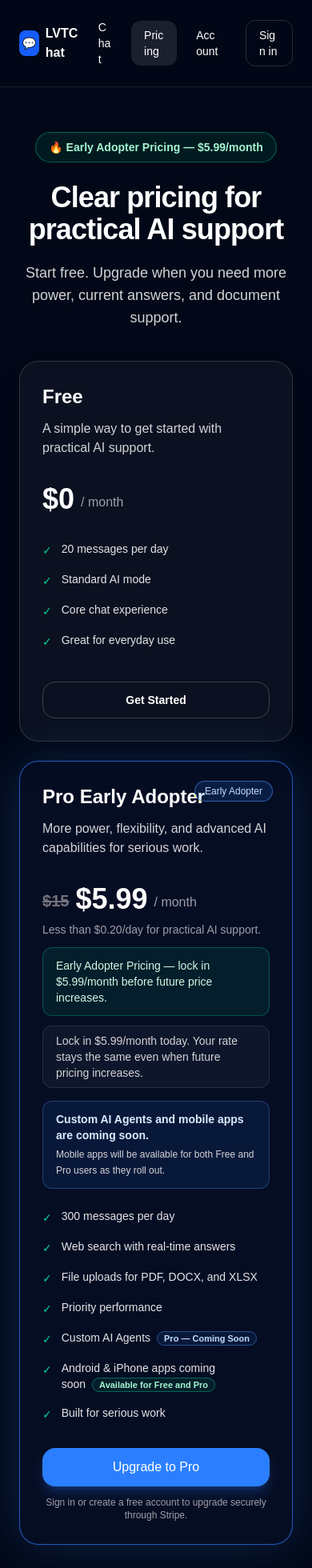
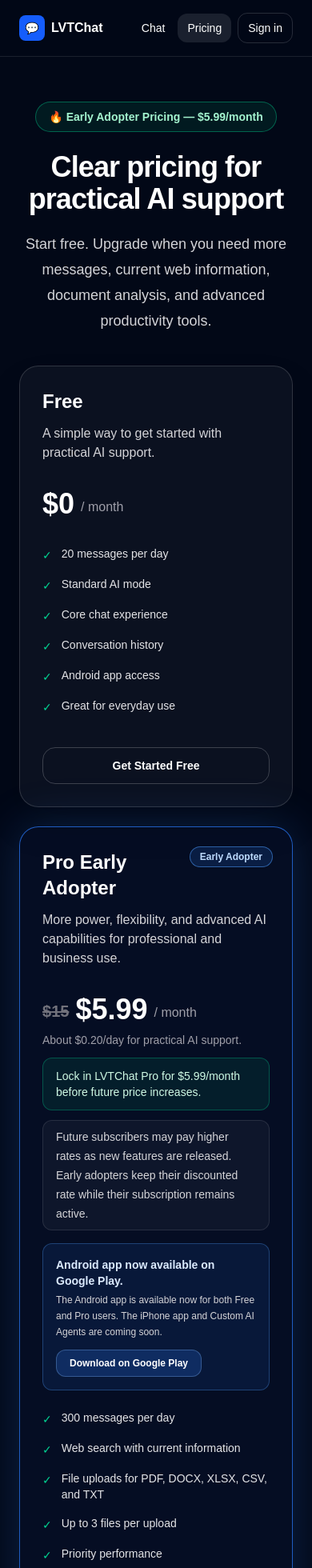
Before and after one commit to lholland116-ux/origin, a Next.js app: page /pricing in a window 390 px wide. Shown: the top 1960 px of the page at 80% size. Built offline with nearby package versions, Linux system fonts and the light colour scheme; no server answers.

Commit message:
Update Android launch and pricing messaging

```diff
--- a/app/pricing/page.tsx
+++ b/app/pricing/page.tsx
@@ -11,33 +11,38 @@
   "20 messages per day",
   "Standard AI mode",
   "Core chat experience",
+  "Conversation history",
+  "Android app access",
   "Great for everyday use",
-];
+] as const;
 
 const featuresPro = [
   "300 messages per day",
-  "Web search with real-time answers",
-  "File uploads for PDF, DOCX, and XLSX",
+  "Web search with current information",
+  "File uploads for PDF, DOCX, XLSX, CSV, and TXT",
+  "Up to 3 files per upload",
   "Priority performance",
   "Custom AI Agents",
   MOBILE_APPS_FEATURE,
   "Built for serious work",
-];
+] as const;
 
 type CheckoutResponse = {
   url?: string;
   error?: string;
 };
 
-async function readCheckoutResponse(res: Response): Promise<CheckoutResponse> {
+async function readCheckoutResponse(
+  response: Response
+): Promise<CheckoutResponse> {
   try {
-    return (await res.json()) as CheckoutResponse;
+    return (await response.json()) as CheckoutResponse;
   } catch {
     return {};
   }
 }
 
-function formatPrice(price: number) {
+function formatPrice(price: number): string {
   return Number.isInteger(price) ? price.toString() : price.toFixed(2);
 }
 
@@ -46,11 +51,13 @@
   const [error, setError] = useState<string | null>(null);
 
   async function handleCheckout() {
+    if (loading) return;
+
     setLoading(true);
     setError(null);
 
     try {
-      const res = await fetch("/api/stripe/checkout", {
+      const response = await fetch("/api/stripe/checkout", {
         method: "POST",
         credentials: "include",
         headers: {
@@ -58,24 +65,27 @@
         },
       });
 
-      const data = await readCheckoutResponse(res);
+      const data = await readCheckoutResponse(response);
 
-      if (res.status === 401) {
+      if (response.status === 401) {
         window.location.assign(LOGIN_REDIRECT);
         return;
       }
 
-      if (!res.ok || !data.url) {
-        throw new Error(data.error || "Unable to start checkout.");
+      if (!response.ok || !data.url) {
+        throw new Error(
+          data.error ||
+            "Unable to start checkout. Please try again in a moment."
+        );
       }
 
       window.location.assign(data.url);
-    } catch (err) {
-      console.error("Checkout error:", err);
+    } catch (error) {
+      console.error("Checkout error:", error);
 
       setError(
-        err instanceof Error
-          ? err.message
+        error instanceof Error
+          ? error.message
           : "Unable to start checkout. Please try again."
       );
 
@@ -89,17 +99,21 @@
         type="button"
         onClick={handleCheckout}
         disabled={loading}
+        aria-busy={loading}
         className="w-full rounded-2xl bg-blue-500 px-5 py-3 text-sm font-bold text-white shadow-lg shadow-blue-500/25 transition hover:bg-blue-400 focus:outline-none focus:ring-2 focus:ring-blue-300 focus:ring-offset-2 focus:ring-offset-[#020817] disabled:cursor-not-allowed disabled:opacity-60"
       >
-        {loading ? "Opening Stripe..." : "Upgrade to Pro"}
+        {loading ? "Opening secure checkout..." : "Upgrade to Pro"}
       </button>
 
-      <p className="text-center text-xs text-zinc-400">
+      <p className="text-center text-xs leading-5 text-zinc-400">
         Sign in or create a free account to upgrade securely through Stripe.
       </p>
 
       {error && (
-        <div className="rounded-xl border border-amber-500/30 bg-amber-500/10 px-4 py-3 text-sm text-amber-200">
+        <div
+          role="alert"
+          className="rounded-xl border border-amber-500/30 bg-amber-500/10 px-4 py-3 text-sm text-amber-200"
+        >
           <p>{error}</p>
 
           {error.toLowerCase().includes("signed in") && (
@@ -107,7 +121,7 @@
               href={LOGIN_REDIRECT}
               className="mt-2 inline-flex font-semibold text-amber-100 underline-offset-4 hover:underline"
             >
-              Sign in or create account
+              Sign in or create an account
             </Link>
           )}
         </div>
@@ -122,16 +136,21 @@
 
   return (
     <li className="flex gap-3">
-      <span className="mt-0.5 text-emerald-400">✓</span>
+      <span aria-hidden="true" className="mt-0.5 text-emerald-400">
+        ✓
+      </span>
+
       <span>
         {feature}
+
         {isCustomAgents && (
-          <span className="ml-2 rounded-full border border-blue-400/40 bg-blue-500/10 px-2 py-0.5 text-[11px] font-semibold text-blue-200">
+          <span className="ml-2 inline-flex rounded-full border border-blue-400/40 bg-blue-500/10 px-2 py-0.5 text-[11px] font-semibold text-blue-200">
             Pro — Coming Soon
           </span>
         )}
+
         {isMobileApps && (
-          <span className="ml-2 rounded-full border border-emerald-400/40 bg-emerald-500/10 px-2 py-0.5 text-[11px] font-semibold text-emerald-200">
+          <span className="ml-2 inline-flex rounded-full border border-emerald-400/40 bg-emerald-500/10 px-2 py-0.5 text-[11px] font-semibold text-emerald-200">
             {BRAND.mobile.availabilityLabel}
           </span>
         )}
@@ -144,43 +163,53 @@
   const earlyAdopter = BRAND.promotions.earlyAdopter;
   const proPrice = BRAND.pricing.proMonthlyPrice;
   const standardPrice = BRAND.pricing.standardProMonthlyPrice;
+  const dailyCost = proPrice / 30;
 
   return (
     <main className="min-h-screen bg-[#020817] text-white">
-      <header className="border-b border-white/10 bg-[#020817]/80 backdrop-blur">
+      <header className="border-b border-white/10 bg-[#020817]/90 backdrop-blur">
         <div className="mx-auto flex max-w-7xl items-center justify-between px-6 py-4">
-          <Link href="/" className="flex items-center gap-2 font-semibold">
+          <Link
+            href={BRAND.routes.home}
+            aria-label={`${BRAND.name} home`}
+            className="flex items-center gap-2 rounded-xl font-semibold focus:outline-none focus:ring-2 focus:ring-blue-300 focus:ring-offset-2 focus:ring-offset-[#020817]"
+          >
             <span className="grid h-8 w-8 place-items-center rounded-lg bg-blue-600 text-sm">
               💬
             </span>
+
             <span>{BRAND.name}</span>
           </Link>
 
-          <nav className="flex items-center gap-2 text-sm font-medium">
+          <nav
+            aria-label="Pricing page navigation"
+            className="flex items-center gap-1 text-sm font-medium sm:gap-2"
+          >
             <Link
               href={BRAND.routes.app}
-              className="rounded-xl px-4 py-2 text-zinc-200 hover:bg-white/10"
+              className="rounded-xl px-3 py-2 text-zinc-200 transition hover:bg-white/10 focus:outline-none focus:ring-2 focus:ring-white/40 sm:px-4"
             >
               Chat
             </Link>
 
             <Link
               href={BRAND.routes.pricing}
-              className="rounded-xl bg-white/10 px-4 py-2 text-white"
+              aria-current="page"
+              className="rounded-xl bg-white/10 px-3 py-2 text-white sm:px-4"
             >
               Pricing
             </Link>
 
             <Link
               href="/account"
-              className="rounded-xl px-4 py-2 text-zinc-200 hover:bg-white/10"
+              className="hidden rounded-xl px-4 py-2 text-zinc-200 transition hover:bg-white/10 focus:outline-none focus:ring-2 focus:ring-white/40 sm:inline-flex"
             >
               Account
             </Link>
 
             <Link
               href={BRAND.routes.login}
-              className="ml-2 rounded-xl border border-white/15 px-4 py-2 text-zinc-100 hover:bg-white/10"
+              className="ml-1 rounded-xl border border-white/15 px-3 py-2 text-zinc-100 transition hover:bg-white/10 focus:outline-none focus:ring-2 focus:ring-white/40 sm:ml-2 sm:px-4"
             >
               Sign in
             </Link>
@@ -188,13 +217,14 @@
         </div>
       </header>
 
-      <section className="relative overflow-hidden px-6 py-14">
+      <section className="relative overflow-hidden px-6 py-14 sm:py-16">
         <div className="absolute inset-0 -z-10 bg-[radial-gradient(circle_at_top,rgba(37,99,235,0.22),transparent_35%),radial-gradient(circle_at_center,rgba(16,185,129,0.08),transparent_35%)]" />
 
         <div className="mx-auto max-w-5xl text-center">
           {earlyAdopter.enabled && (
             <div className="mx-auto mb-6 inline-flex rounded-full border border-emerald-400/40 bg-emerald-500/10 px-4 py-2 text-sm font-semibold text-emerald-200">
-              🔥 Early Adopter Pricing — ${formatPrice(proPrice)}/month
+              🔥 {earlyAdopter.headline} — $
+              {formatPrice(proPrice)}/month
             </div>
           )}
 
@@ -202,15 +232,17 @@
             Clear pricing for practical AI support
           </h1>
 
-          <p className="mt-5 text-lg text-zinc-300">
-            Start free. Upgrade when you need more power, current answers, and
-            document support.
+          <p className="mx-auto mt-5 max-w-3xl text-lg leading-8 text-zinc-300">
+            Start free. Upgrade when you need more messages, current web
+            information, document analysis, and advanced productivity tools.
           </p>
         </div>
 
         <div className="mx-auto mt-10 grid max-w-5xl gap-6 md:grid-cols-2">
-          <div className="rounded-3xl border border-white/15 bg-white/[0.04] p-7 shadow-2xl">
-            <h2 className="text-2xl font-bold">{BRAND.pricing.freePlanName}</h2>
+          <article className="rounded-3xl border border-white/15 bg-white/[0.04] p-7 shadow-2xl">
+            <h2 className="text-2xl font-bold">
+              {BRAND.pricing.freePlanName}
+            </h2>
 
             <p className="mt-3 text-zinc-300">
               A simple way to get started with practical AI support.
@@ -229,22 +261,24 @@
 
             <Link
               href={BRAND.routes.login}
-              className="mt-10 flex w-full items-center justify-center rounded-2xl border border-white/20 px-5 py-3 text-sm font-semibold text-white transition hover:bg-white/10"
+              className="mt-10 flex w-full items-center justify-center rounded-2xl border border-white/20 px-5 py-3 text-sm font-semibold text-white transition hover:bg-white/10 focus:outline-none focus:ring-2 focus:ring-white/40 focus:ring-offset-2 focus:ring-offset-[#020817]"
             >
-              Get Started
+              Get Started Free
             </Link>
-          </div>
+          </article>
 
-          <div className="relative rounded-3xl border border-blue-500/70 bg-blue-950/20 p-7 shadow-[0_0_60px_rgba(59,130,246,0.22)]">
-            <div className="absolute right-6 top-6 rounded-full border border-blue-400/50 bg-blue-500/15 px-3 py-1 text-xs text-blue-200">
+          <article className="relative rounded-3xl border border-blue-500/70 bg-blue-950/20 p-7 shadow-[0_0_60px_rgba(59,130,246,0.22)]">
+            <div className="absolute right-6 top-6 rounded-full border border-blue-400/50 bg-blue-500/15 px-3 py-1 text-xs font-semibold text-blue-200">
               Early Adopter
             </div>
 
-            <h2 className="text-2xl font-bold">{BRAND.pricing.proPlanName}</h2>
+            <h2 className="pr-28 text-2xl font-bold">
+              {BRAND.pricing.proPlanName}
+            </h2>
 
             <p className="mt-3 max-w-sm text-zinc-300">
-              More power, flexibility, and advanced AI capabilities for serious
-              work.
+              More power, flexibility, and advanced AI capabilities for
+              professional and business use.
             </p>
 
             <div className="mt-8 flex items-end gap-2">
@@ -262,26 +296,34 @@
             </div>
 
             <p className="mt-2 text-sm text-zinc-400">
-              Less than $0.20/day for practical AI support.
+              About ${dailyCost.toFixed(2)}/day for practical AI support.
             </p>
 
             <div className="mt-3 rounded-xl border border-emerald-400/30 bg-emerald-500/10 px-4 py-3 text-sm text-emerald-100">
-              Early Adopter Pricing — lock in ${formatPrice(proPrice)}/month
-              before future price increases.
+              {earlyAdopter.subheadline}
             </div>
 
-            <div className="mt-3 rounded-xl border border-white/10 bg-white/[0.04] px-4 py-2 text-sm text-zinc-300">
-              Lock in ${formatPrice(proPrice)}/month today. Your rate stays the
-              same even when future pricing increases.
+            <div className="mt-3 rounded-xl border border-white/10 bg-white/[0.04] px-4 py-2 text-sm leading-6 text-zinc-300">
+              {earlyAdopter.note}
             </div>
 
-            <div className="mt-4 rounded-xl border border-blue-400/30 bg-blue-500/10 px-4 py-3">
+            <div className="mt-4 rounded-xl border border-blue-400/30 bg-blue-500/10 px-4 py-4">
               <p className="text-sm font-semibold text-blue-100">
-                Custom AI Agents and mobile apps are coming soon.
+                Android app now available on Google Play.
               </p>
+
               <p className="mt-1 text-xs leading-5 text-zinc-300">
                 {BRAND.mobile.proMessage}
               </p>
+
+              <a
+                href={BRAND.mobile.androidPlayStoreUrl}
+                target="_blank"
+                rel="noopener noreferrer"
+                className="mt-3 inline-flex items-center justify-center rounded-xl border border-blue-300/30 bg-blue-500/20 px-4 py-2 text-xs font-semibold text-blue-50 transition hover:bg-blue-500/30 focus:outline-none focus:ring-2 focus:ring-blue-300 focus:ring-offset-2 focus:ring-offset-[#020817]"
+              >
+                {BRAND.mobile.downloadLabel}
+              </a>
             </div>
 
             <ul className="mt-6 space-y-4 text-sm text-zinc-200">
@@ -291,11 +333,11 @@
             </ul>
 
             <ProCheckoutButton />
-          </div>
+          </article>
         </div>
 
         <p className="mt-8 text-center text-sm text-zinc-400">
-          No credit card required for the free plan • Cancel anytime
+          No credit card required for the free plan • Cancel Pro anytime
         </p>
       </section>
     </main>
--- a/lib/branding.ts
+++ b/lib/branding.ts
@@ -1,14 +1,14 @@
 export const BRAND = {
-  // Core Identity
+  // Core identity
   name: "LVTChat",
   shortName: "LVT",
   legalName: "LVTChat LLC",
 
-  // Domain / URLs
+  // Domain and canonical URL
   domain: "lvtchat.com",
   url: "https://lvtchat.com",
 
-  // Centralized routes
+  // Centralized application routes
   routes: {
     home: "/",
     login: "/login",
@@ -25,19 +25,20 @@
   loginPath: "/login",
   appPath: "/chat",
 
-  // Messaging
+  // Core messaging
   slogan: "Practical AI you can actually use.",
   headline: "Clear answers. Better decisions.",
   subheadline:
     "LVTChat helps individuals and businesses solve problems faster, think more clearly, and move forward with confidence.",
   tagline: "Smart AI help for work, research, and everyday tasks",
 
-  // Launch Configuration
+  // Public launch configuration
   launch: {
     isLive: true,
-    name: "LVTChat Launch",
-    date: "May 1, 2026",
-    message: "🎉 LVTChat is officially live — practical AI you can actually use.",
+    name: "LVTChat Android Launch",
+    date: "July 13, 2026",
+    message:
+      "🎉 LVTChat is now available on Google Play — practical AI you can actually use.",
     highlight: "Clear answers. Better decisions. Less time wasted.",
     promoCode: "",
     promoEnds: "",
@@ -48,7 +49,7 @@
     },
   },
 
-  // Reusable Promotion Metadata
+  // Reusable promotion metadata
   promotions: {
     earlyAdopter: {
       enabled: true,
@@ -59,7 +60,8 @@
       subheadline:
         "Lock in LVTChat Pro for $5.99/month before future price increases.",
       ctaLabel: "Get Pro for $5.99/month",
-      note: "Future subscribers will pay higher rates as new features are released. Early adopters keep their discounted rate.",
+      note:
+        "Future subscribers may pay higher rates as new features are released. Early adopters keep their discounted rate while their subscription remains active.",
     },
 
     memorialDay: {
@@ -77,27 +79,40 @@
     },
   },
 
-  // Mobile App Messaging
+  // Mobile application availability and messaging
   mobile: {
-    androidComingSoon: true,
+    androidAvailable: true,
+    androidComingSoon: false,
+    iosAvailable: false,
     iosComingSoon: true,
+
+    androidPlayStoreUrl:
+      "https://play.google.com/store/apps/details?id=com.lvtchat.app",
+
     message:
-      "Android & iPhone apps coming soon. Available for Free and Pro users.",
-    pricingFeature: "Android & iPhone apps coming soon",
-    availabilityLabel: "Available for Free and Pro",
+      "The LVTChat Android app is available now on Google Play for Free and Pro users. The iPhone app is coming soon.",
+
+    pricingFeature:
+      "Android app available now • iPhone app coming soon",
+
+    availabilityLabel: "Available for Free and Pro users",
+
     proMessage:
-      "Mobile apps will be available for both Free and Pro users as they roll out.",
+      "The Android app is available now for both Free and Pro users. The iPhone app and Custom AI Agents are coming soon.",
+
+    downloadLabel: "Download on Google Play",
   },
 
-  // Founder / Authority
+  // Founder and professional authority
   creator: "Levi Holland",
   creatorTitle: "AI Engineer",
   creatorSecondaryTitle: "Scientist",
   creatorExperience:
     "25+ years of experience in pharmaceutical, biotech, cosmetic, and medical device industries",
 
-  // Contact
+  // Contact information
   supportEmail: "support@lvtchat.com",
+
   contact: {
     email: "support@lvtchat.com",
     address: {
@@ -110,11 +125,11 @@
     },
   },
 
-  // UI Labels
+  // Primary interface labels
   ctaPrimary: "Try LVTChat Free",
   ctaSecondary: "See How It Works",
 
-  // Pricing Defaults
+  // Pricing defaults
   pricing: {
     currencySymbol: "$",
     freePlanName: "Free",
@@ -125,28 +140,31 @@
     proDailyMessageLimit: 300,
   },
 
-  // SEO Defaults
+  // Default search-engine metadata
   seo: {
     title: "LVTChat – Practical AI you can actually use",
     description:
-      "Clear answers. Better decisions. LVTChat is an AI assistant designed to help individuals and businesses solve problems faster with practical, real-world intelligence.",
+      "Clear answers. Better decisions. LVTChat is an AI assistant for work, research, business, and everyday tasks, available on the web and Google Play.",
     keywords: [
       "AI assistant",
-      "chatbot",
+      "Android AI app",
+      "AI chatbot",
       "AI productivity",
+      "document analysis",
+      "web search AI",
       "business AI tools",
       "AI for decision making",
       "LVTChat",
     ] as const,
   },
 
-  // Social / Open Graph
+  // Social and Open Graph defaults
   social: {
     ogImage: "/logos/logo-primary.svg",
     twitterHandle: "@lvtchat",
   },
 
-  // Legal / Compliance
+  // Legal and compliance information
   legal: {
     company: "LVTChat LLC",
     jurisdiction: "Georgia, United States",
@@ -155,13 +173,18 @@
     termsPath: "/terms",
   },
 
-  // Product Metadata
+  // Product metadata
   product: {
     category: "AI Assistant",
-    availability: "Web",
+    availability: "Web and Android",
+    platforms: {
+      web: true,
+      android: true,
+      ios: false,
+    },
   },
 
-  // Feature Flags
+  // Product feature flags
   features: {
     enableWebSearch: true,
     enableUploads: true,
```
